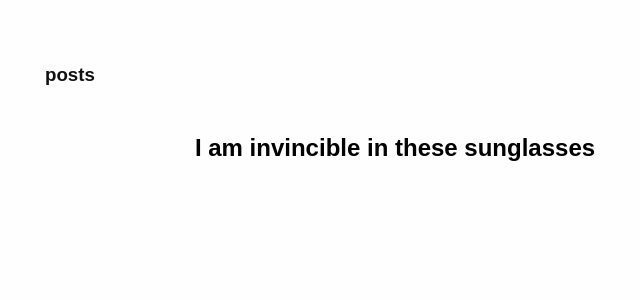
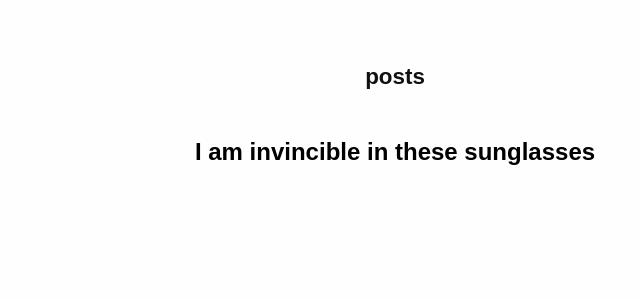
Before and after one commit to naradata/junglist2008, a Jekyll site: the page built from posts.html, in a window 1280 px wide. Shown: the top 300 px of the page, without its empty margins (245-885 px from the left). Built offline with Jekyll 4.4.1, drawn with Linux system fonts in a browser that asks for light colours.

Commit message:
trying my best here

```diff
--- a/_layouts/post.html
+++ b/_layouts/post.html
@@ -7,7 +7,7 @@
 </head>
 <body>
   <main>
-    <h3>{{ page.title }}</h3>
+    <h2 class="post-title">{{ page.title }}</h2>
     {{ content }}
   </main>
 </body>
--- a/style.css
+++ b/style.css
@@ -92,3 +92,10 @@ nav a:hover {
   text-decoration: underline;
   color: #666 !important;
 }
+
+.post-title {
+  font-size: 1.2 rem;
+  font-weight: bold;
+  margin-bottom: 1rem;
+  text-align: center;
+}
```
